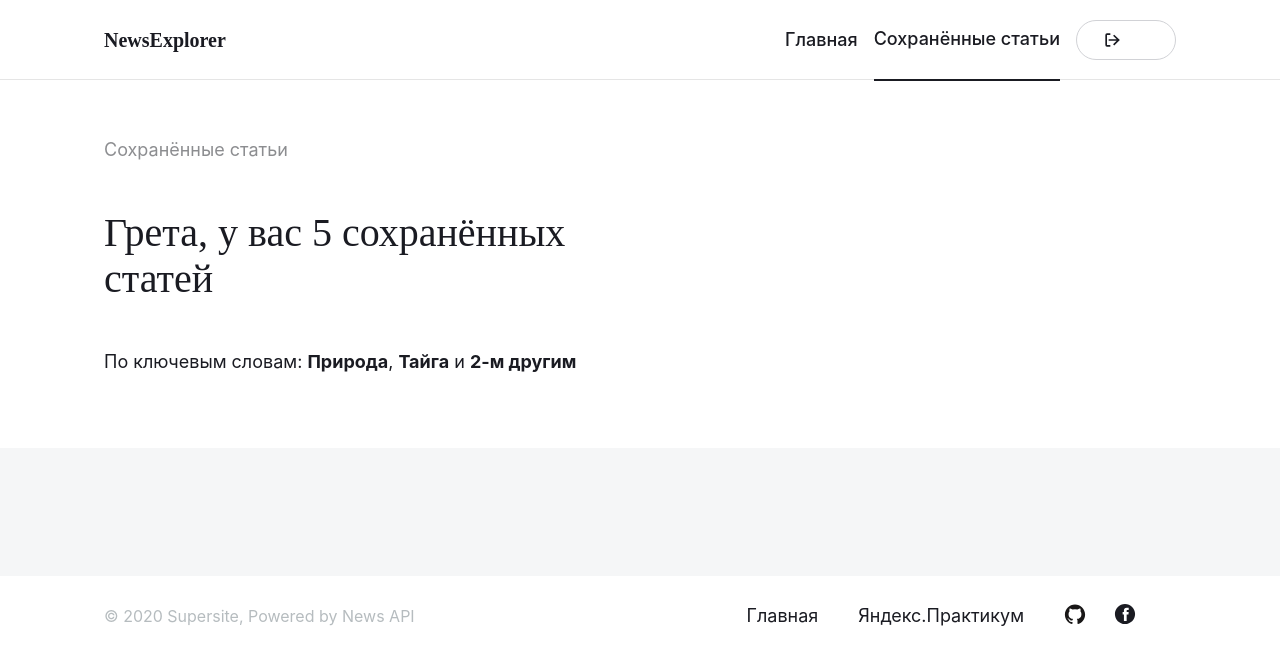
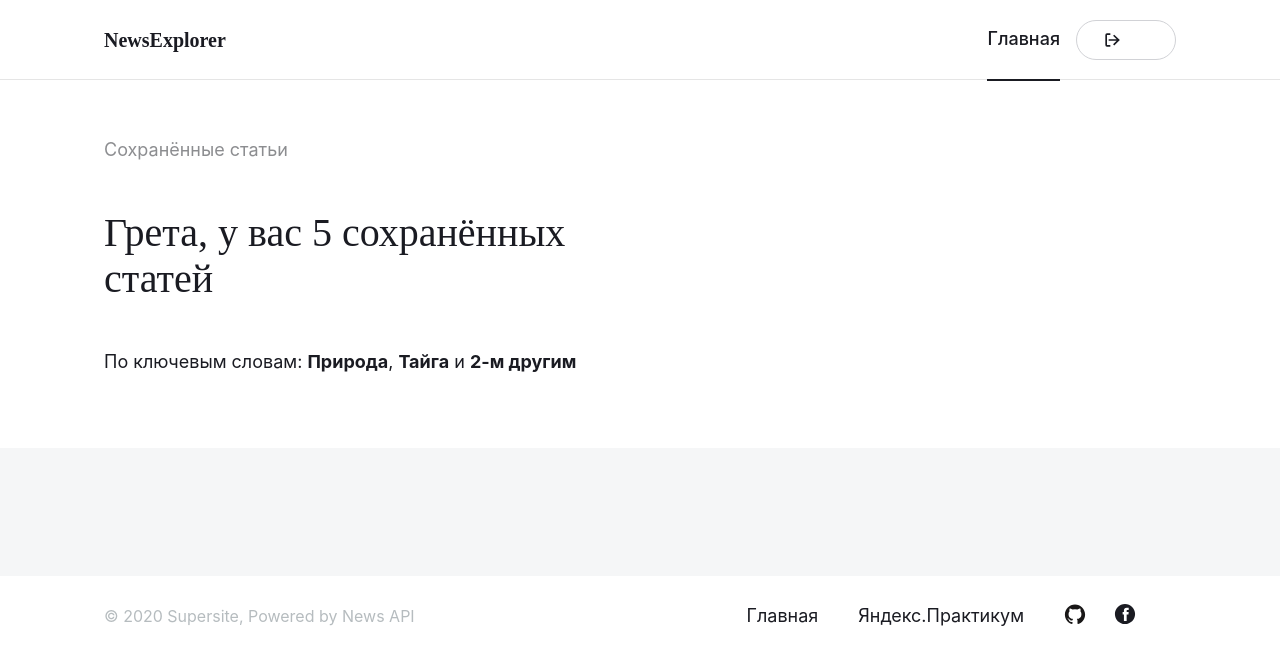
Before and after one commit to YudinArtem90/news-explorer-frontend, a React (Create React App) app in the folder frontend/: page /saved-news in a window 1280 px wide. Shown: the top 664 px of the page. Built offline with nearby package versions, Linux system fonts and the light colour scheme; no server answers; the HTML template or start-up script is replaced by a standard one.

Commit message:
фикс навигации

```diff
--- a/frontend/src/components/Navigation/Navigation.js
+++ b/frontend/src/components/Navigation/Navigation.js
@@ -9,17 +9,25 @@ function Navigation({mainPage , openMenu, savedNews}) {
     const classLi = `header__menu-li ${savedNews ? 'header__menu-li_active-theme_black' : 'header__menu-li_active-theme_white'}`;
     const currentUser = React.useContext(CurrentUserContext);
 
+    let classLiMainPage = '';
+    let classLiSavedNews = '';
+
+    if(currentUser.loggedIn){
+        classLiMainPage = `header__menu-li ${mainPage ? 'header__menu-li_active-theme_white' : ''}`;
+        classLiSavedNews = `header__menu-li ${savedNews ? 'header__menu-li_active-theme_black' : ''}`;
+    }
+
     return (
         <>
             <ul className="header__menu-ul-desktop">
                 {
-                    mainPage && !currentUser.loggedIn  ?
-                    <li className={classLi}><Link to="/" className={classLink}>Главная</Link></li>
-                    :
-                    <>
-                        <li className="header__menu-li"><Link to="/" className={classLink}>Главная</Link></li>
-                        <li className={classLi}><Link to="/saved-news" className={classLink}>Сохранённые статьи</Link></li>
-                    </>
+                    !currentUser.loggedIn  ?
+                        <li className={classLi}><Link to="/" className={classLink}>Главная</Link></li>
+                        :
+                        <>
+                            <li className={classLiMainPage}><Link to="/" className={classLink}>Главная</Link></li>
+                            <li className={classLiSavedNews}><Link to="/saved-news" className={classLink}>Сохранённые статьи</Link></li>
+                        </>
                 }
             </ul>
 
```
Also changed, not shown: frontend/src/images/logout.svg (deleted).
